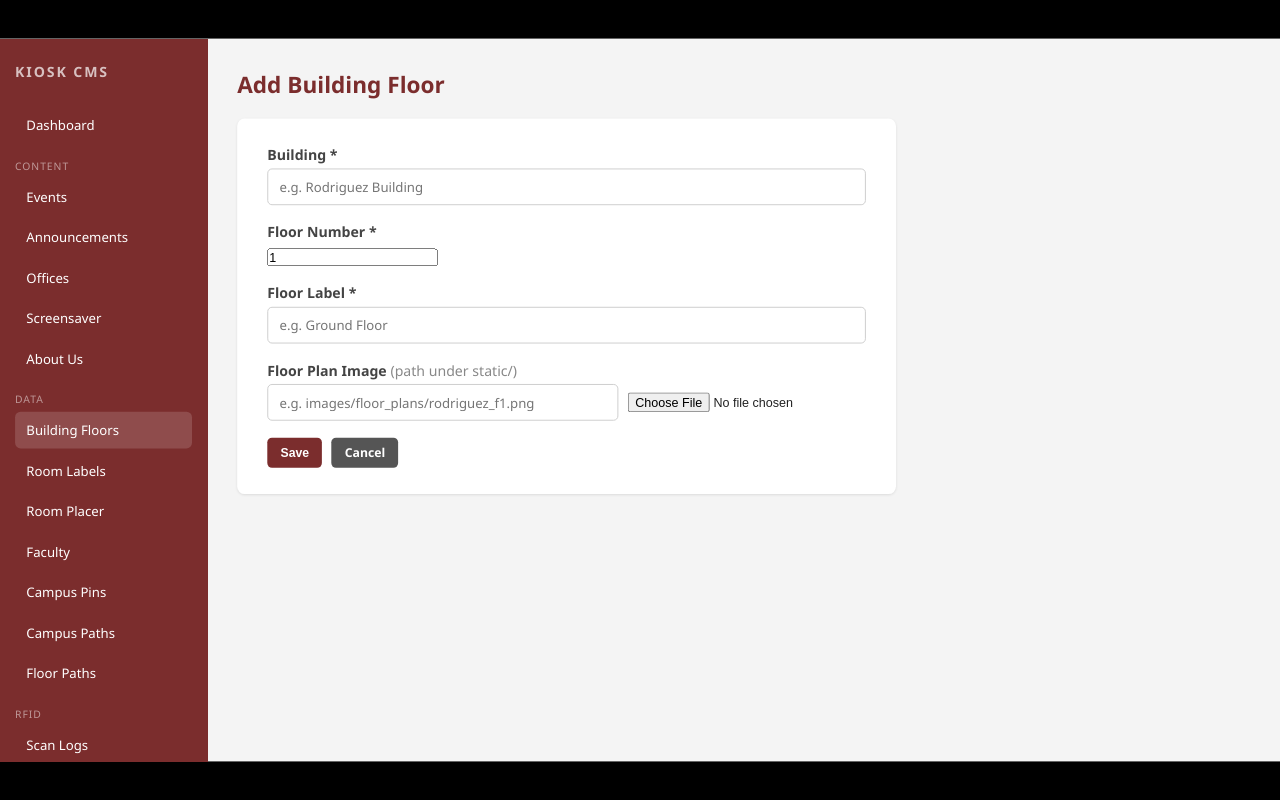
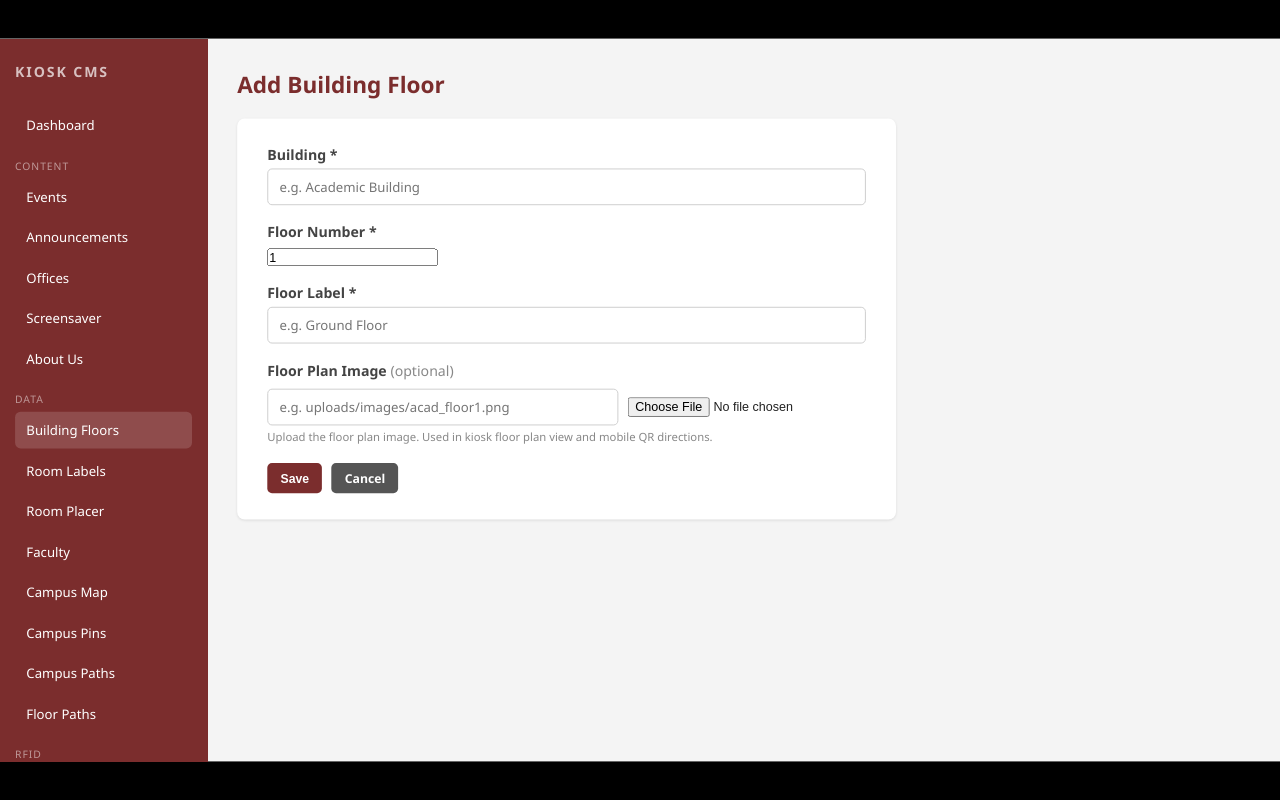
Before and after one commit to janmaaarc/kiosk, a Flask app: page /admin/building-floors/add in a window 1280 px wide. Run offline with Flask 3, Linux system fonts and the light colour scheme; a user stored in the database is signed in; data that the repository does not hold is empty.

Commit message:
feat(admin): building photo upload, floor plan image preview, campus map upload, path validation

```diff
--- a/kiosk_app/blueprints/content.py
+++ b/kiosk_app/blueprints/content.py
@@ -102,6 +102,7 @@ def _safe_filename(original: str) -> str:
 
 import re as _re
 _SAFE_FILE_RE = _re.compile(r'^(?:uploads|files/uploads)/[0-9a-f]{32}\.pdf$')
+_SAFE_IMAGE_PATH_RE = _re.compile(r'^uploads/images/[0-9a-f]{32}\.(jpg|jpeg|png|webp|gif)$')
 
 
 def _safe_files_json(raw: str) -> str:
@@ -1077,6 +1078,38 @@ def api_screensaver_images():
     return jsonify([r["filename"] for r in rows])
 
 
+# ── Campus Map Image ─────────────────────────────────────────────────────────
+
+@content_bp.route("/admin/campus-map", methods=["GET", "POST"])
+@login_required
+def campus_map_admin():
+    _MAP_PATH = os.path.join(
+        os.path.dirname(os.path.dirname(os.path.dirname(os.path.abspath(__file__)))),
+        "static", "images", "labeled_map.jpg",
+    )
+    error = None
+    if request.method == "POST":
+        f = request.files.get("campus_map")
+        if not f or not f.filename:
+            error = "No file selected."
+        else:
+            mime = _sniff_mime(f.stream)
+            if mime not in _ALLOWED_IMAGE_MIME:
+                error = "Only image files are allowed (JPEG, PNG, WebP, GIF)."
+            else:
+                data = f.read()
+                if len(data) > _MAX_IMAGE_BYTES:
+                    error = "Image exceeds 5 MB limit."
+                else:
+                    os.makedirs(os.path.dirname(_MAP_PATH), exist_ok=True)
+                    with open(_MAP_PATH, "wb") as fh:
+                        fh.write(data)
+                    flash("Campus map updated.", "success")
+                    return redirect(url_for("content.campus_map_admin"))
+    exists = os.path.isfile(_MAP_PATH)
+    return render_template("admin/campus_map.html", exists=exists, error=error)
+
+
 # ── Campus Pins ──────────────────────────────────────────────────────────────
 
 @content_bp.route("/admin/campus-pins")
@@ -1127,13 +1160,15 @@ def campus_pin_edit(pin_id: int):
         name = request.form.get("name", "").strip()[:200]
         page_url = request.form.get("page_url", "").strip()[:200] or None
         directions_text = request.form.get("directions_text", "").strip()[:1000] or None
+        photo_raw = request.form.get("photo", "").strip()
+        photo = photo_raw if photo_raw and _SAFE_IMAGE_PATH_RE.fullmatch(photo_raw) else None
         left_pct = request.form.get("left_pct", type=float)
         top_pct = request.form.get("top_pct", type=float)
         if name and left_pct is not None and top_pct is not None:
             with db_connection() as conn:
                 conn.execute(
-                    "UPDATE campus_pins SET number=?, name=?, left_pct=?, top_pct=?, page_url=?, directions_text=? WHERE id=?",
-                    (number, name, left_pct, top_pct, page_url, directions_text, pin_id),
+                    "UPDATE campus_pins SET number=?, name=?, left_pct=?, top_pct=?, page_url=?, directions_text=?, photo=? WHERE id=?",
+                    (number, name, left_pct, top_pct, page_url, directions_text, photo, pin_id),
                 )
                 conn.commit()
         return redirect(url_for("content.campus_pins_list"))
--- a/templates/admin/base.html
+++ b/templates/admin/base.html
@@ -124,6 +124,7 @@ textarea { resize: vertical; min-height: 100px; }
         <a href="{{ url_for('content.rooms_list') }}" class="{% if request.endpoint == 'content.rooms_list' or request.endpoint == 'content.room_add' or request.endpoint == 'content.room_edit' %}active{% endif %}">Room Labels</a>
         <a href="{{ url_for('content.room_placer') }}" class="{% if request.endpoint == 'content.room_placer' %}active{% endif %}">Room Placer</a>
         <a href="{{ url_for('content.faculty_list') }}" class="{% if 'faculty' in request.endpoint %}active{% endif %}">Faculty</a>
+        <a href="{{ url_for('content.campus_map_admin') }}" class="{% if request.endpoint == 'content.campus_map_admin' %}active{% endif %}">Campus Map</a>
         <a href="{{ url_for('content.campus_pins_list') }}" class="{% if 'campus_pin' in request.endpoint %}active{% endif %}">Campus Pins</a>
         <a href="{{ url_for('content.campus_path_editor') }}" class="{% if 'campus_path' in request.endpoint %}active{% endif %}">Campus Paths</a>
         <a href="{{ url_for('content.floor_path_editor') }}" class="{% if 'floor_path' in request.endpoint %}active{% endif %}">Floor Paths</a>
@@ -161,6 +162,30 @@ function previewUpload(inputId, pathId) {
     })
     .catch(() => alert('Upload failed'));
 }
+function uploadAndPreview(inputId, pathId, previewId) {
+    var input = document.getElementById(inputId);
+    var pathField = document.getElementById(pathId);
+    var preview = document.getElementById(previewId);
+    var file = input.files[0];
+    if (!file) return;
+    var fd = new FormData();
+    fd.append('file', file);
+    fetch('/admin/upload', {
+        method: 'POST', body: fd,
+        headers: { 'X-CSRFToken': document.querySelector('meta[name=csrf-token]')?.content || '' }
+    })
+    .then(function(r) { return r.json(); })
+    .then(function(d) {
+        if (d.path) {
+            pathField.value = d.path;
+            preview.src = '/static/' + d.path;
+            preview.style.display = 'block';
+        } else {
+            alert(d.error || 'Upload failed');
+        }
+    })
+    .catch(function() { alert('Upload failed'); });
+}
 </script>
 <script src="/static/js/toast.js?v=2"></script>
 <script>
--- a/templates/admin/building_floor_form.html
+++ b/templates/admin/building_floor_form.html
@@ -12,7 +12,7 @@
         <label for="bf-building">Building *</label>
         <input type="text" id="bf-building" name="building"
                value="{{ floor['building'] if floor else '' }}"
-               placeholder="e.g. Rodriguez Building" required>
+               placeholder="e.g. Academic Building" required>
     </div>
 
     <div class="form-group">
@@ -29,14 +29,28 @@
     </div>
 
     <div class="form-group">
-        <label for="floor-image-path">Floor Plan Image <span style="font-weight:400;color:#888">(path under static/)</span></label>
+        <label>Floor Plan Image <span style="font-weight:400;color:#888">(optional)</span></label>
+        {% if floor and floor['floor_image'] %}
+        <div style="margin-bottom:10px;">
+            <img id="floor-image-preview"
+                 src="{{ url_for('static', filename=floor['floor_image']) }}"
+                 style="max-width:320px;max-height:200px;object-fit:contain;border-radius:6px;border:1px solid #ddd;display:block;background:#f8f8f8;">
+        </div>
+        {% else %}
+        <div style="margin-bottom:10px;">
+            <img id="floor-image-preview"
+                 src=""
+                 style="max-width:320px;max-height:200px;object-fit:contain;border-radius:6px;border:1px solid #ddd;display:none;background:#f8f8f8;">
+        </div>
+        {% endif %}
         <div class="upload-row">
             <input type="text" id="floor-image-path" name="floor_image"
                    value="{{ floor['floor_image'] if floor else '' }}"
-                   placeholder="e.g. images/floor_plans/rodriguez_f1.png">
+                   placeholder="e.g. uploads/images/acad_floor1.png">
             <input type="file" id="floor-image-file" accept="image/*"
-                   onchange="previewUpload('floor-image-file','floor-image-path')">
+                   onchange="uploadAndPreview('floor-image-file','floor-image-path','floor-image-preview')">
         </div>
+        <span class="hint">Upload the floor plan image. Used in kiosk floor plan view and mobile QR directions.</span>
     </div>
 
     <div style="display:flex;gap:10px;margin-top:8px">
```
Also changed, not shown: templates/admin/campus_map.html (added, +58 -0 lines), templates/admin/campus_pin_form.html (+25 -0 lines), templates/admin/campus_pins.html (+9 -1 lines), database.db.
